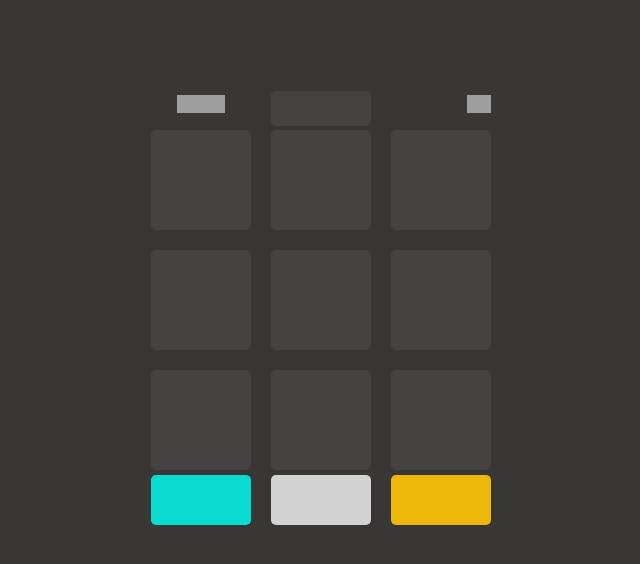
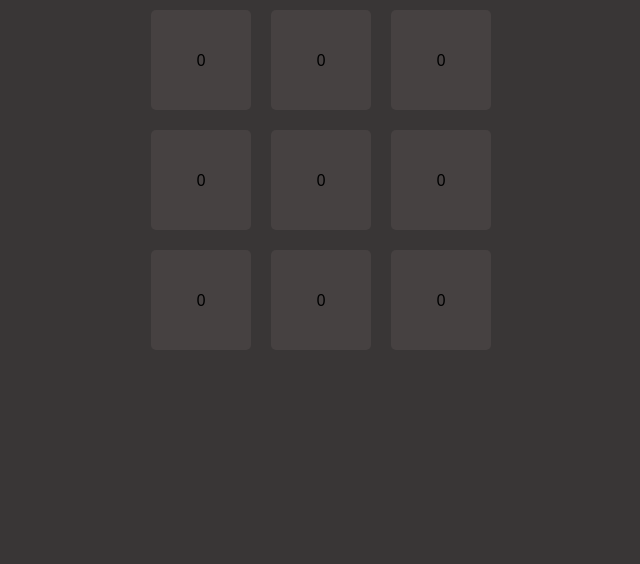
Before and after one commit to JBaaij/react-tic-tac-toe, a React (Create React App) app: page /game in a window 1280 px wide. Shown: the top 564 px of the page, without its empty margins (319-959 px from the left). Built offline with nearby package versions, Linux system fonts and the light colour scheme; grey boxes are pictures that could not be loaded; the HTML template or start-up script is replaced by a standard one.

Commit message:
Add simple grid rendring

```diff
--- /dev/null
+++ b/src/components/game/GridItem.tsx
@@ -0,0 +1,17 @@
+import {GridCellValue, GridValue} from "../../helpers/grid/types";
+
+interface GridItemProps {
+    onClick: (value: GridCellValue) => void;
+    value: GridCellValue;
+}
+
+const GridItem = (props: GridItemProps) => {
+    const {onClick, value} = props;
+    // bovenstaande is hetzelfde als:
+    // const onClick = props.onClick;
+    // const value = props.value;
+    // kan ook direct in de functie zelf:
+    // const GridItem = ({onClick, value}: GridItemProps) => {
+    return <div className="grid-item" onClick={() => onClick(value)} >{value.value}</div>
+}
+export default GridItem;
--- a/src/pages/GameScreen.tsx
+++ b/src/pages/GameScreen.tsx
@@ -1,46 +1,36 @@
-import TitleComponent from '../components/TitleComponent';
-import LabelButton from '../components/LabelButton';
+import {createGrid, setGridCellValue} from "../helpers/grid/grid";
+import {useCallback, useEffect, useState} from "react";
+import GridItem from "../components/game/GridItem";
+import {GridCellValue} from "../helpers/grid/types";
 
 const GameScreen = () => {
-  const onClick = () => {
-    console.log('Game screen');
-  };
-  return (
-    <div className="contgrid">
-      <div id="itema" className="grid-upper">
-        <img
-          className="icon-x3"
-          src="../pages/assets/icon-x.svg"
-          alt="icon-x"
-        />
-        <img
-          className="icon-o3"
-          src="../pages/assets/icon-o.svg"
-          alt="icon-o"
-        />
-      </div>
-      <div id="itemb" className="grid-upper"></div>
-      <div id="itemc" className="grid-upper">
-        <img
-          id="icon-restart"
-          src="../pages/assets/icon-restart.svg"
-          alt="icon-xrestart"
-        />
-      </div>
-      <div id="item1" className="grid-item"></div>
-      <div id="item2" className="grid-item"></div>
-      <div id="item3" className="grid-item"></div>
-      <div id="item4" className="grid-item"></div>
-      <div id="item5" className="grid-item"></div>
-      <div id="item6" className="grid-item"></div>
-      <div id="item7" className="grid-item"></div>
-      <div id="item8" className="grid-item"></div>
-      <div id="item9" className="grid-item"></div>
-      <div id="itemd" className="grid-under"></div>
-      <div id="iteme" className="grid-under"></div>
-      <div id="itemf" className="grid-under"></div>
-    </div>
-  );
+    // set ik local state met initial state van createGrid
+    const [grid, setGrid] = useState(createGrid({ size: 3 }));
+
+    useEffect(() => {
+        console.log({grid})
+    }, [grid]);
+
+    const onGridItemClick = useCallback((value: GridCellValue) => {
+        const newGrid = setGridCellValue({...value, value: 1});
+        setGrid(newGrid);
+    }, [grid]);
+
+    return (
+        <div className="contgrid">
+            {grid.map((row, rowIndex) => {
+                return row.map((cell, cellIndex) => {
+                    const gridValue: GridCellValue = {
+                        grid,
+                        x: cellIndex,
+                        y: rowIndex,
+                        value: grid[rowIndex][cellIndex],
+                    };
+                    return <GridItem onClick={onGridItemClick} value={gridValue} key={cellIndex}/>
+                });
+            })}
+        </div>
+    );
 };
 
 export default GameScreen;
--- a/src/pages/HighScoreScreen.css
+++ b/src/pages/HighScoreScreen.css
@@ -8,6 +8,7 @@
   align-content: flex-start;
   margin-bottom: 8rem;
 }
+
 .gridl-item {
   background: rgb(70, 65, 65);
   width: 300px;
@@ -18,32 +19,32 @@
   justify-content: center;
   color: white;
 }
-#texta {
+
+.gridl-item-yellow {
   background: rgb(237, 184, 9);
   color: black;
 }
-#textb {
+
+.gridl-item-blue {
   background: rgb(10, 220, 210);
   color: black;
 }
-#textc {
-  background: rgb(10, 220, 210);
-  color: black;
-}
-#deleteScores {
+
+.deleteScores {
   background: rgb(237, 184, 9);
   color: black;
   border-radius: 5px;
 }
-#start {
+
+.start {
   background: rgb(10, 220, 210);
   color: black;
   border-radius: 5px;
 }
 
-#deleteScores:hover {
+.deleteScores:hover {
   background: rgb(223, 202, 132);
 }
-#start:hover {
+.start:hover {
   background: rgb(129, 224, 219);
 }
--- a/src/pages/HighScoreScreen.tsx
+++ b/src/pages/HighScoreScreen.tsx
@@ -1,26 +1,26 @@
 import TitleComponent from '../components/TitleComponent';
 import './HighScoreScreen.css';
 import LabelButton from '../components/LabelButton';
-
-const onNavigateGoToStartScreen = () => {
-  navigate('/');
-};
+import {useNavigate} from "react-router-dom";
 
 const HighScoreScreen = () => {
-  const onClick = () => {
-    console.log('Game screen');
+  const navigate = useNavigate();
+  const onNavigateGoToStartScreen = () => {
+    navigate('/');
   };
+
   return (
     <div>
       <TitleComponent title={'High scores screen'} />
+
       <div id="highscore3" className="contgridl">
-        <div id="texta" className="gridl-item">
+        <div className="gridl-item-yellow gridl-item">
           High Scores
         </div>
-        <div id="textb" className="gridl-item">
+        <div className="gridl-item-blue gridl-item">
           Ranking - - Name - - Points
         </div>
-        <div id="textc" className="gridl-item">
+        <div className="gridl-item-blue gridl-item">
           Win: 2 points - - Draw: 1 point
         </div>
         <div id="gridl1" className="gridl-item"></div>
--- a/src/pages/StartScreen.tsx
+++ b/src/pages/StartScreen.tsx
@@ -12,14 +12,7 @@ const StartScreen = () => {
   const [currentPlayer, setCurrentPlayer] = useState(1); // [1, 2]
   const navigate = useNavigate();
   const onPlayGame = () => {
-    const newGrid = setGridCellValue({
-      grid,
-      x: 1,
-      y: 1,
-      value: currentPlayer === 1 ? 1 : 2,
-    });
-    setGrid(newGrid);
-    setCurrentPlayer(currentPlayer === 1 ? 2 : 1);
+    navigate('/game');
   };
 
   const onNavigateToGame = () => {
```
Also changed, not shown: src/components/icons/IconRestart.tsx (added, +17 -0 lines), src/pages/GameScreen_copy.tsx (added, +42 -0 lines), src/pages/assets/icon-restart.svg.
